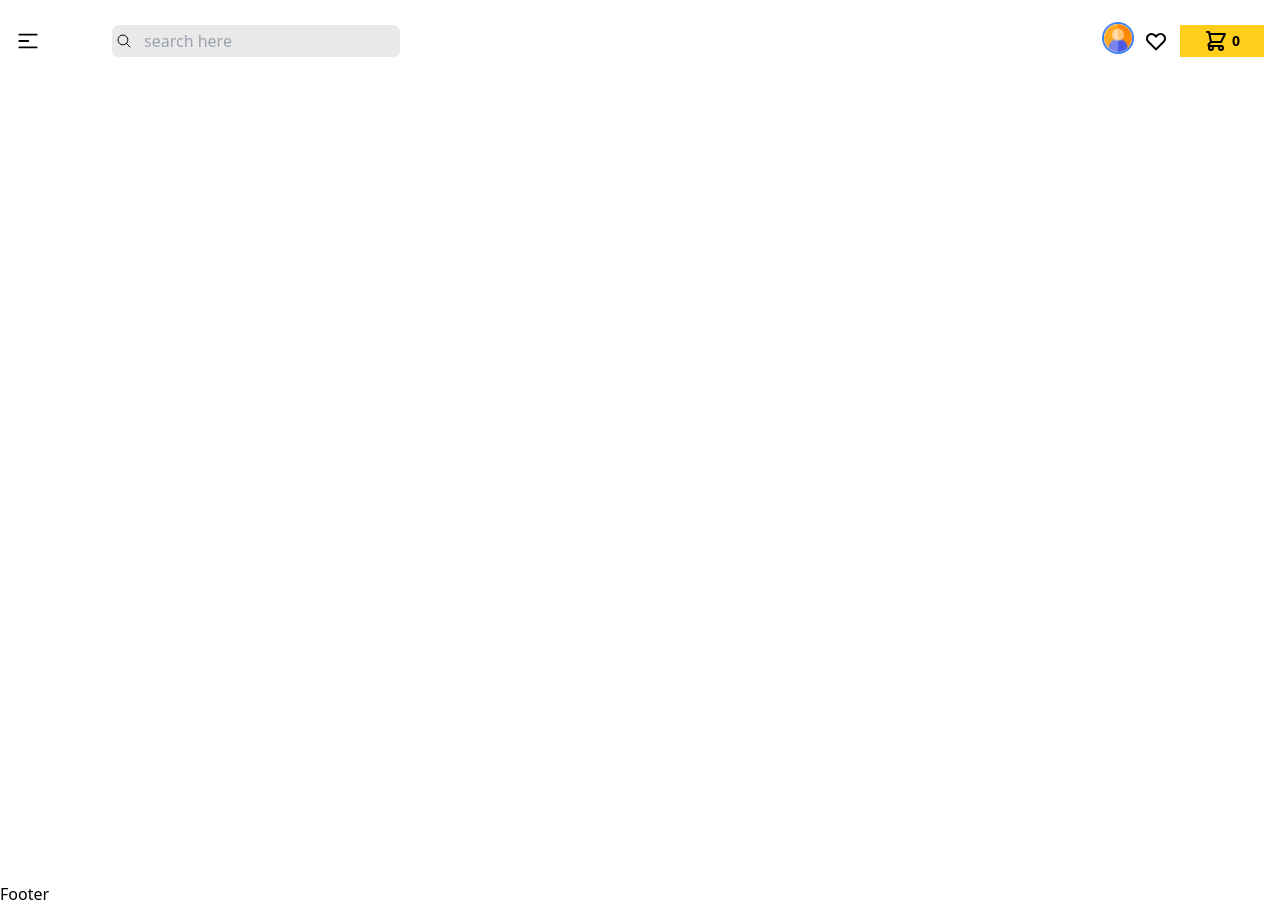
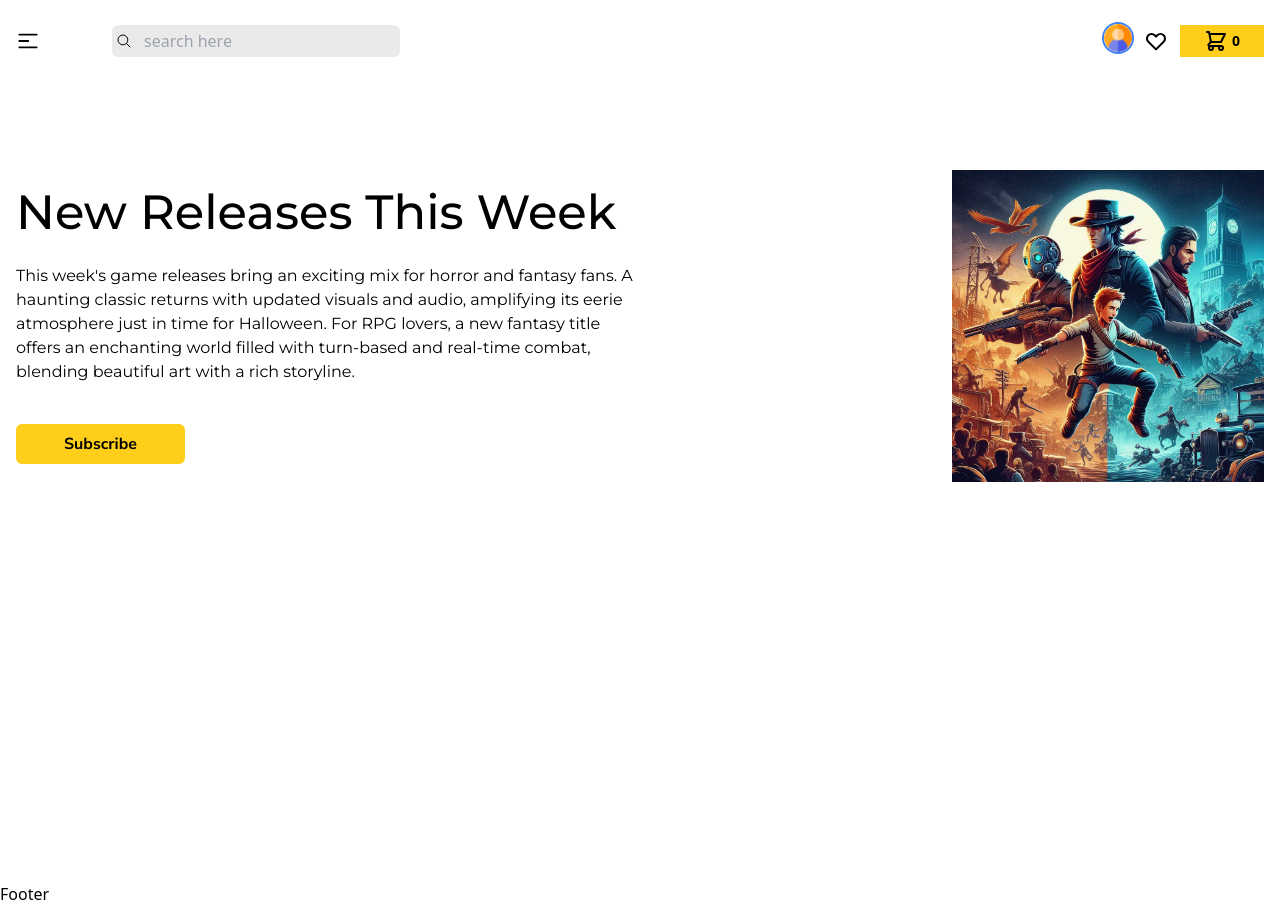
Before and after one commit to yaxnn/project-product-store, a React (Vite) app in the folder frontend/: page / in a window 1280 px wide. Built offline with nearby package versions, Linux system fonts and the light colour scheme.

Commit message:
latest new and banner completed

```diff
--- a/frontend/src/pages/home/Home.jsx
+++ b/frontend/src/pages/home/Home.jsx
@@ -1,10 +1,11 @@
 import React from 'react'
-import banner from './banner'
+import Banner from './banner'
+
 
 const Home = () => {
   return (
     <>
-    <banner/>
+    <Banner/>
 
     </>
   )
--- a/frontend/src/pages/home/banner.jsx
+++ b/frontend/src/pages/home/banner.jsx
@@ -1,18 +1,30 @@
-import React from 'react'
+import React from "react";
+import bannerImg from "../../assets/banner.png";
 
-const banner = () => {
+const Banner = () => {
   return (
-    <div>
-        <div>
+    <div className="flex flex-col md:flex-row-reverse py-16 justify-between items-center">
+      <div className="flex items-center md:justify-end w-full md:w-1/2">
+        <img className="w-full md:w-3/4 lg:w-1/2" src={bannerImg} alt="Banner" />
+      </div>
 
-        </div>
-        <div>
-
-
-        </div>
+      <div className="md:w-1/2 w-full">
+        <h1 className="md:text-5xl text-2xl font-medium mb-7">
+          New Releases This Week
+        </h1>
+        <p className="mb-10">
+          This week's game releases bring an exciting mix for horror and fantasy
+          fans. A haunting classic returns with updated visuals and audio,
+          amplifying its eerie atmosphere just in time for Halloween. For RPG
+          lovers, a new fantasy title offers an enchanting world filled with
+          turn-based and real-time combat, blending beautiful art with a rich
+          storyline.
+        </p>
+        <button className="btn-primary">Subscribe</button>
+      </div>
 
     </div>
-  )
-}
+  );
+};
 
-export default banner
+export default Banner;
```
Also changed, not shown: frontend/src/assets/banner.png (added).
